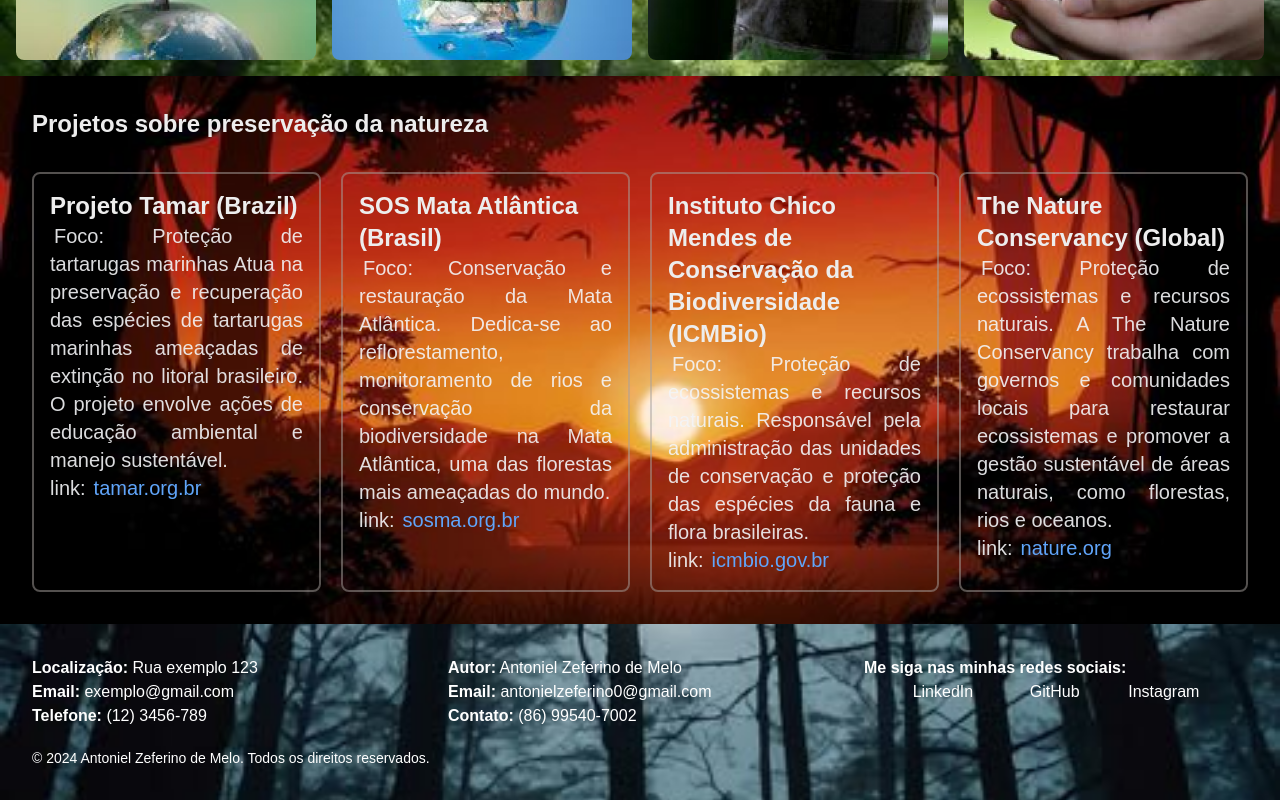
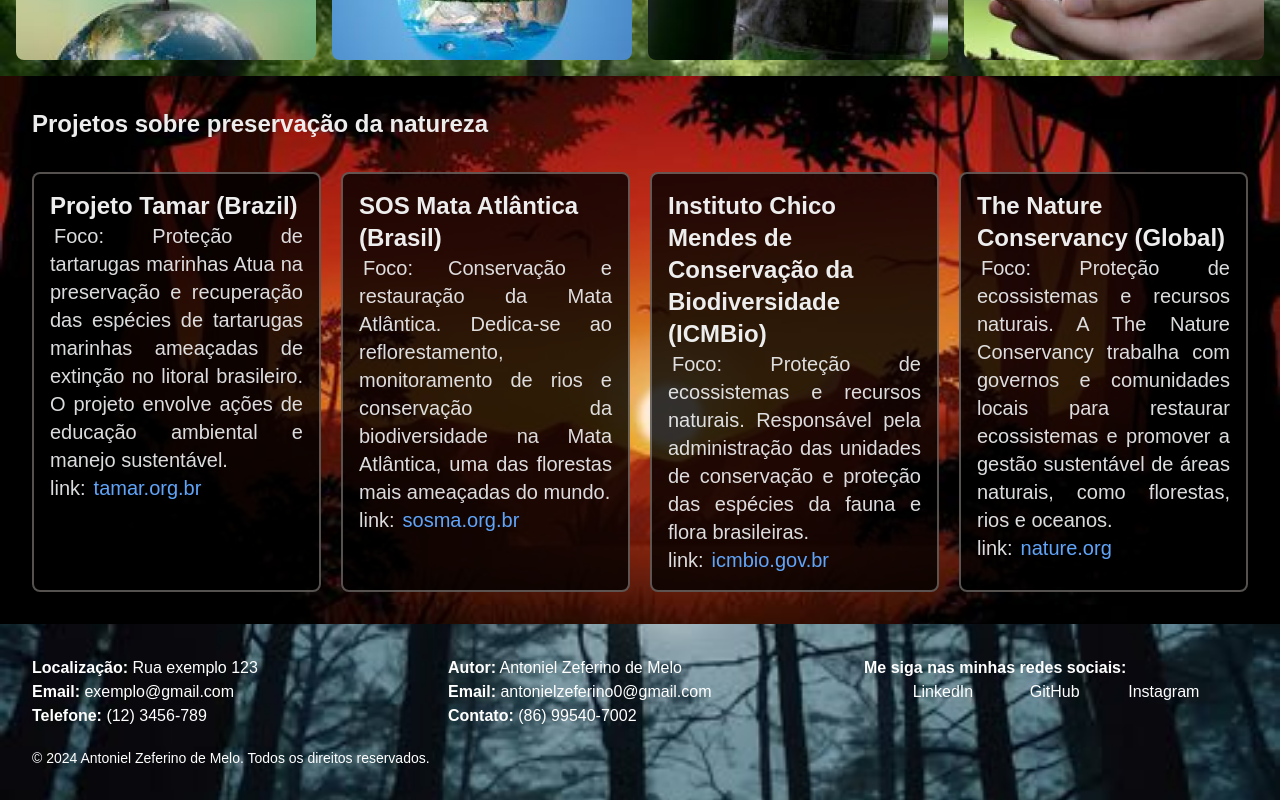
Before and after one commit to antonielzeferino/save-nature, a Next.js app: page / in a window 1280 px wide. Shown: the part 1204-2004 px from the top of the page. Built offline with nearby package versions, Linux system fonts and the light colour scheme.

Commit message:
Update EcoProjects.tsx
[style] fix card responsibility

```diff
--- a/src/components/EcoProjects.tsx
+++ b/src/components/EcoProjects.tsx
@@ -26,7 +26,7 @@
     <div>
       <ul className="flex xl:overflow-hidden min-w-full gap-5 p-4 overflow-x-scroll">
         {ecoProjectsList.map((el, index) => (
-          <li className="min-w-[280px] md:w-[25vw] border-2 p-4 rounded-lg border-stone-400/50" key={index}>
+          <li className="min-w-[280px] md:w-[35vw] lg:w-[25vw] border-2 p-4 rounded-lg border-stone-400/50 bg-black/80" key={index}>
             <strong className="text-md md:text-2xl">{el.title}</strong>
             <br />
             <p className="indent-1 text-sm md:text-xl text-justify text-gray-100/90">
```
